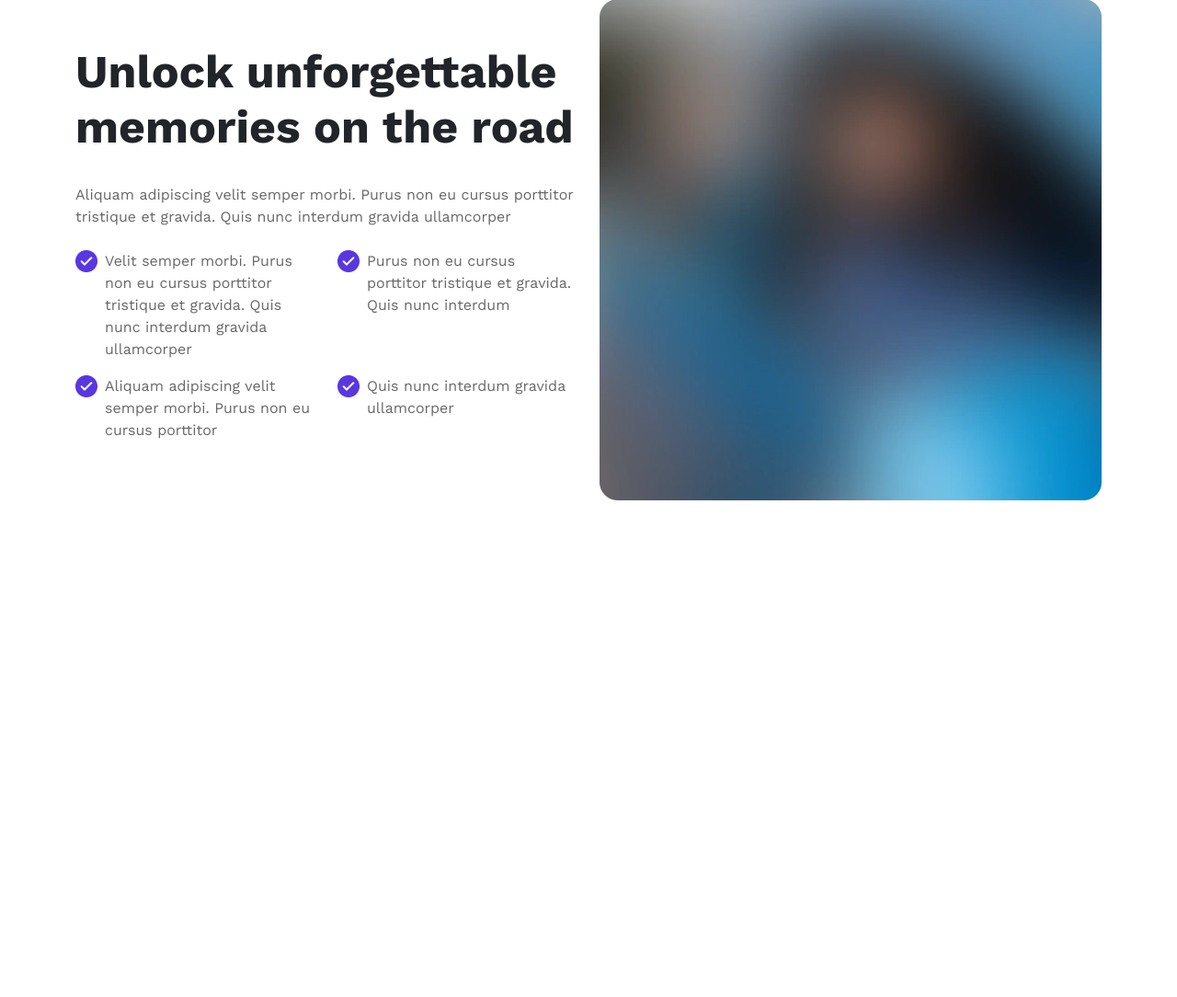
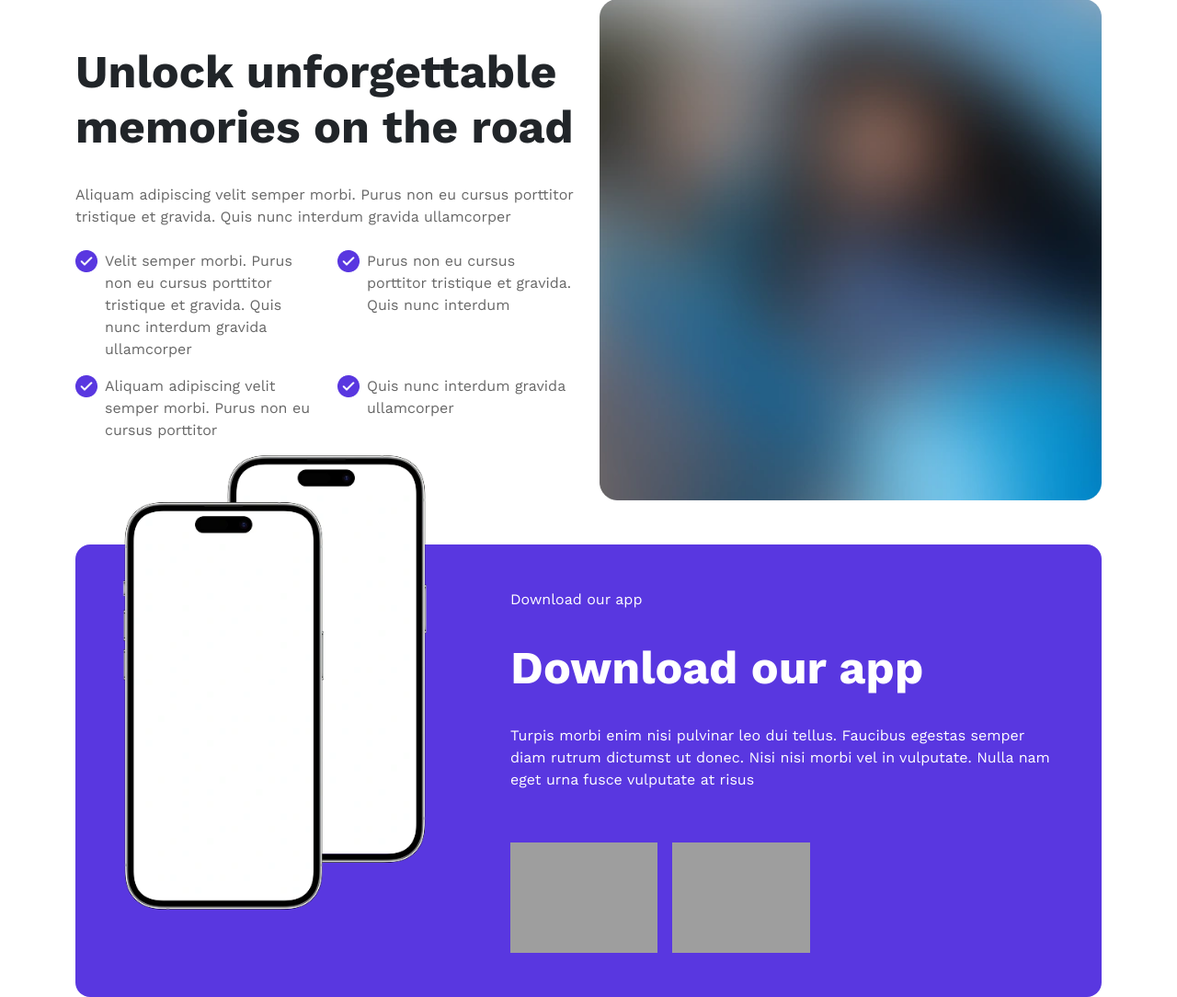
Before and after one commit to Ali99997656/Car-Zone, a PHP site: page /aboutus.html in a window 1280 px wide. Shown: the part 1518-2602 px from the top of the page at 92% size. Before the commit the page ends 2062 px from the top, so only its background shows below. Run offline with PHP 8.4, Linux system fonts and the light colour scheme; grey boxes are pictures that could not be loaded.

Commit message:
creat app-section  in About Us

```diff
--- a/aboutus.html
+++ b/aboutus.html
@@ -116,7 +116,7 @@
         </div>
       </div>
     </section>
-    <section class="stats-section mt-5 ">
+    <section class="stats-section mt-5">
       <div class="container text-center">
         <div class="d-flex row row-cols-1 row-cols-lg-3 align-items-center">
           <div class="col">
@@ -136,22 +136,37 @@
     </section>
     <section class="info mb-5 mt-5">
       <div class="container">
-            <div class="d-flex row row-cols-lg-2 row-cols-1 justify-content-between align-items-center">
-                <div class="text d-flex flex-column gap-4 ">
+        <div
+          class="d-flex row row-cols-lg-2 row-cols-1 justify-content-between align-items-center"
+        >
+          <div class="text d-flex flex-column gap-4">
             <h2>Unlock unforgettable memories on the road</h2>
-                    <span>Aliquam adipiscing velit semper morbi. Purus non eu cursus porttitor tristique et gravida. Quis nunc interdum gravida ullamcorper</span>
+            <span
+              >Aliquam adipiscing velit semper morbi. Purus non eu cursus
+              porttitor tristique et gravida. Quis nunc interdum gravida
+              ullamcorper</span
+            >
             <div class="d-flex row row-cols-1 row-cols-lg-2">
               <div class="gap-2 col d-flex">
                 <img src="assist/Vehicles/imge/Frame 125.png" alt="icon" />
-                  <p>Velit semper morbi. Purus non eu cursus porttitor tristique et gravida. Quis nunc interdum gravida ullamcorper</p>
+                <p>
+                  Velit semper morbi. Purus non eu cursus porttitor tristique et
+                  gravida. Quis nunc interdum gravida ullamcorper
+                </p>
               </div>
               <div class="gap-2 col d-flex">
                 <img src="assist/Vehicles/imge/Frame 125.png" alt="icon" />
-                  <p>Purus non eu cursus porttitor tristique et gravida. Quis nunc interdum </p>
+                <p>
+                  Purus non eu cursus porttitor tristique et gravida. Quis nunc
+                  interdum
+                </p>
               </div>
               <div class="gap-2 col d-flex">
                 <img src="assist/Vehicles/imge/Frame 125.png" alt="icon" />
-                  <p>Aliquam adipiscing velit semper morbi. Purus non eu cursus porttitor </p>
+                <p>
+                  Aliquam adipiscing velit semper morbi. Purus non eu cursus
+                  porttitor
+                </p>
               </div>
               <div class="gap-2 col d-flex">
                 <img src="assist/Vehicles/imge/Frame 125.png" alt="icon" />
@@ -160,10 +175,33 @@
             </div>
           </div>
           <div class="imge">
-                    <img src="assist/aboutus/Img (2).webp" alt="img">
+            <img src="assist/aboutus/Img (2).webp" alt="img" />
           </div>
         </div>
       </div>
+    </section>
+    <section class="app-section mt-5 text-center ">
+      <div class="container">
+          <div class="rounded-4 p-5 position-relative">
+            <img class="position-absolute d-none d-lg-block" src="assist/mobile app section/Group 12.webp" alt="mobile">
+          <div class="d-flex flex-column gap-3 col-lg-7 text-start ms-auto">
+            <p>Download our app</p>
+            <h2 class="fw-bold mb-3">Download our app</h2>
+            <p>Turpis morbi enim nisi pulvinar leo dui tellus. Faucibus egestas semper diam rutrum dictumst ut donec. Nisi nisi morbi vel in vulputate. Nulla nam eget urna fusce vulputate at risus</p>
+            <div class="d-flex justify-content-start gap-3 mt-4 flex-wrap">
+              <img
+                src="https://upload.wikimedia.org/wikipedia/commons/7/78/Google_Play_Store_badge_EN.svg"
+                width="160"
+              />
+              <img
+                src="https://developer.apple.com/assets/elements/badges/download-on-the-app-store.svg"
+                width="150"
+              />
+            </div>
+          </div>
+        </div>
+      </div>
+
     </section>
     <script
       src="https://cdn.jsdelivr.net/npm/bootstrap@5.3.8/dist/js/bootstrap.bundle.min.js"
--- a/assist/aboutus/AboutUs.css
+++ b/assist/aboutus/AboutUs.css
@@ -1,42 +1,41 @@
 /*start header section */
-header{
+header {
   padding: 28px 0;
 }
-header img{
+header img {
   width: 180px;
   height: 40px;
 }
-header nav{
+header nav {
   font-size: 18px;
   font-family: Inter;
 }
-header svg{
-    color: #5937E0;
+header svg {
+  color: #5937e0;
   width: 40px;
   height: 40px;
 }
 /*end header section */
 /*start About section */
-.text-q{
+.text-q {
   font-family: Work sans;
   font-size: 50px;
   font-weight: bold;
 }
-.about-section  span {
+.about-section span {
   font-family: Work sans;
   font-size: 28px;
   font-weight: 700;
 }
-.about-section .col  p {
+.about-section .col p {
   font-family: Inter;
   font-size: 16px;
-
 }
 /*strat stats-section*/
 .stats-section .num {
   font-size: 80px;
   font-weight: bold;
-  color: #5937E0;
+  color: #5937e0;
   font-family: Work Sans;
 }
 .stats-section .text {
@@ -53,7 +52,7 @@ header svg{
 .info span {
   font-size: 16px;
 
-  color: rgba(0, 0, 0, 0.60);
+  color: rgba(0, 0, 0, 0.6);
   font-family: Work Sans;
 }
 .text img {
@@ -63,9 +62,34 @@ header svg{
 .info p {
   font-size: 16px;
 
-  color: rgba(0, 0, 0, 0.60);
+  color: rgba(0, 0, 0, 0.6);
   font-family: Work Sans;
 }
-.info .imge img{
+.info .imge img {
   width: -webkit-fill-available;
 }
+/* App section */
+.app-section .rounded-4 {
+  background-color: #5937e0;
+  color: white;
+}
+.app-section .position-absolute{
+    top: -100px;
+    height: 500px;
+    left: 50px;
+}
+.app-section h2{
+    font-size: 50px;
+    font-family: Work sans;
+    font-weight: bold;
+}
+.app-section p {
+  font-size: 16px;
+  font-family: Work Sans;
+}
+.app-section .text-start img {
+  transition: 0.3s;
+}
+.app-section .text-start img:hover {
+  transform: scale(1.05);
+}
```
Lines whose indentation alone changed are shown as unchanged.
